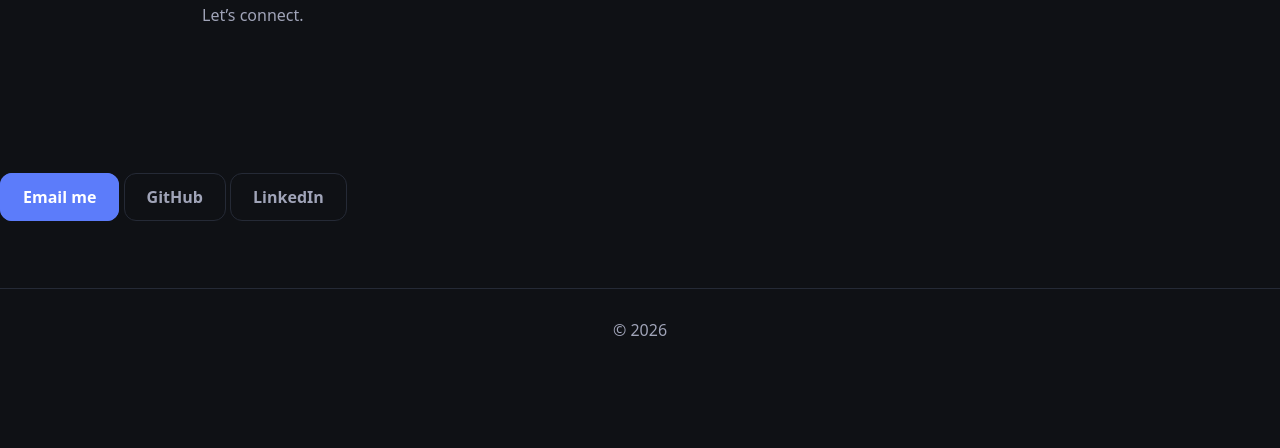
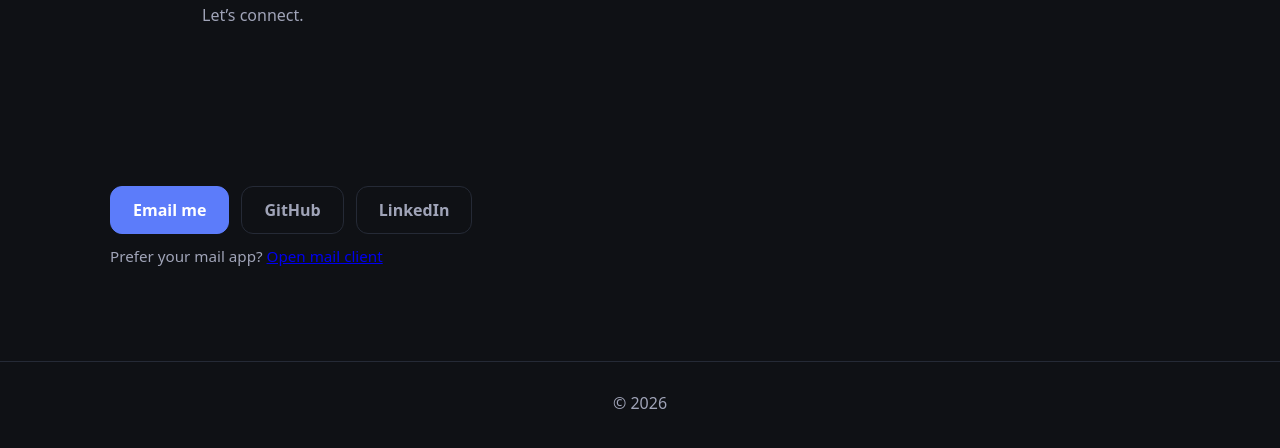
Before and after one commit to oness12/kamau-portofolio, a Flask app: page /contact in a window 1280 px wide. Shown: the part 212-660 px from the top of the page. Run offline with Flask 3, Linux system fonts and the light colour scheme.

Commit message:
update the website

```diff
--- a/static/style.css
+++ b/static/style.css
@@ -537,3 +537,20 @@ html[data-theme="light"] {
   --border: #e6e9f0;
   --primary: #3b82f6;
 }
+
+/* ================= CONTACT ACTIONS ================= */
+.contact-actions .contact-controls {
+  display: flex;
+  gap: 12px;
+  align-items: center;
+}
+
+.contact-actions .contact-hint {
+  margin-top: 12px;
+  font-size: 0.95rem;
+}
+
+@media (max-width: 620px) {
+  .contact-actions .contact-controls { flex-direction: column; align-items: stretch; }
+  .contact-actions .contact-controls .btn { width: 100%; }
+}
--- a/templates/public/contact.html
+++ b/templates/public/contact.html
@@ -41,9 +41,15 @@
 </header>
 
 <section class="section contact-actions">
-  <a class="btn primary" href="mailto:{{ contact.email }}">Email me</a>
-  <a class="btn secondary" href="{{ contact.github }}" target="_blank" rel="noopener">GitHub</a>
-  <a class="btn secondary" href="{{ contact.linkedin }}" target="_blank" rel="noopener">LinkedIn</a>
+  <div class="container">
+    <div class="contact-controls">
+      <a id="contact-email" class="btn primary" href="https://mail.google.com/mail/?view=cm&fs=1&to=kamauthetech@gmail.com" target="_blank" rel="noopener noreferrer" aria-label="Compose email to kamauthetech@gmail.com">Email me</a>
+      <a class="btn secondary" href="{{ contact.github }}" target="_blank" rel="noopener">GitHub</a>
+      <a class="btn secondary" href="{{ contact.linkedin }}" target="_blank" rel="noopener">LinkedIn</a>
+    </div>
+
+    <p class="contact-hint muted">Prefer your mail app? <a href="mailto:kamauthetech@gmail.com">Open mail client</a></p>
+  </div>
 </section>
 
 <footer class="footer">
```
